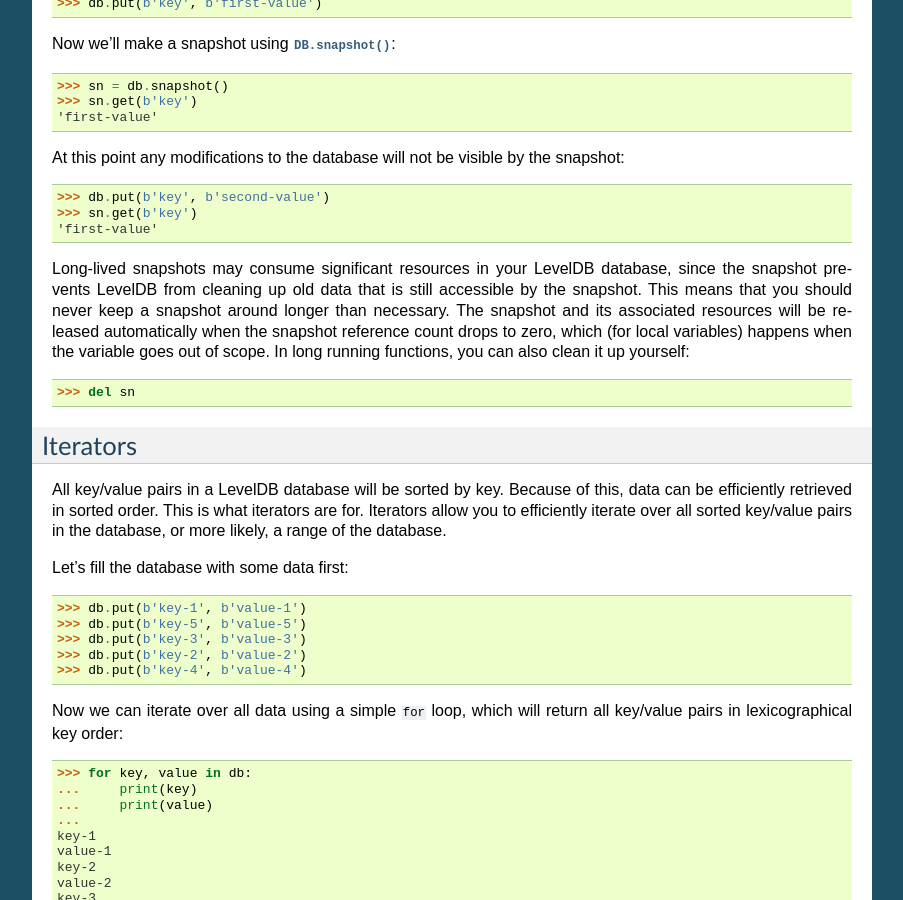
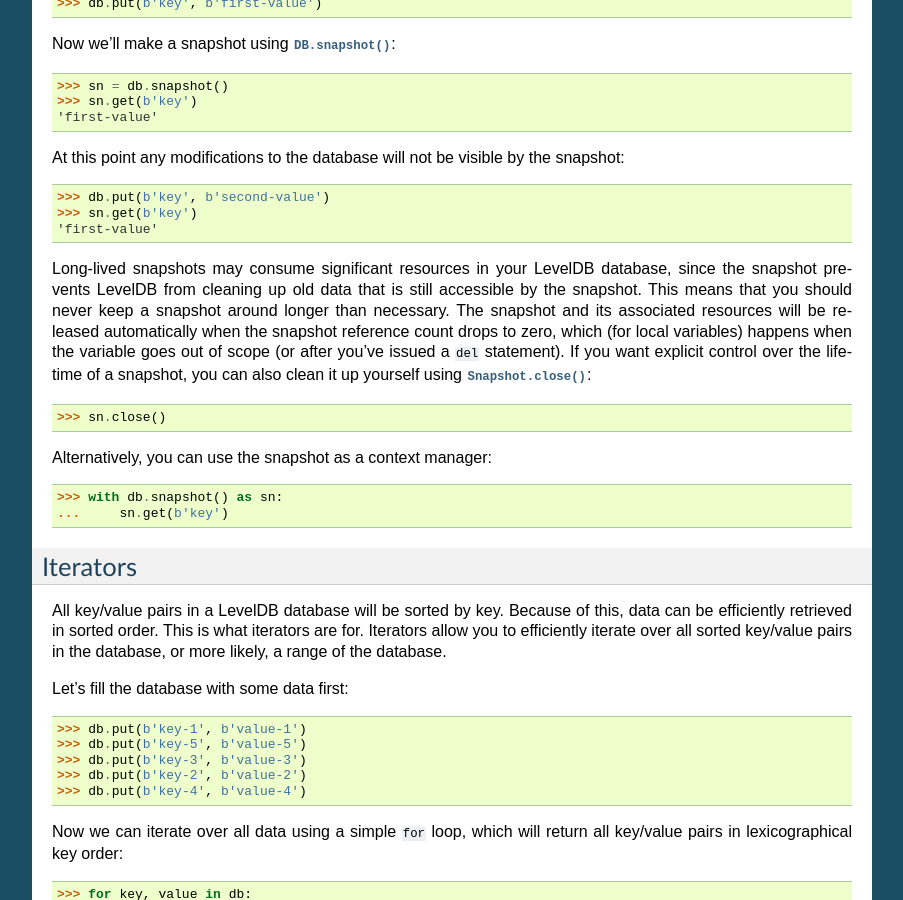
Before and after one commit to wbolster/plyvel, a Sphinx documentation site: the page built from doc/user.rst, in a window 1280 px wide and 900 px high, scrolled down 2961 px. Shown: the whole window, without its empty margins (198-1101 px from the left). Built offline with Sphinx 7.4.7, drawn with Linux system fonts in a browser that asks for light colours.

Commit message:
Update docs now that snapshots can be closed explicitly

```diff
--- a/doc/user.rst
+++ b/doc/user.rst
@@ -196,10 +196,18 @@
 accessible by the snapshot. This means that you should never keep a snapshot
 around longer than necessary. The snapshot and its associated resources will be
 released automatically when the snapshot reference count drops to zero, which
-(for local variables) happens when the variable goes out of scope. In long
-running functions, you can also clean it up yourself::
+(for local variables) happens when the variable goes out of scope (or after
+you've issued a ``del`` statement). If you want explicit control over the
+lifetime of a snapshot, you can also clean it up yourself using
+:py:meth:`Snapshot.close`::
 
-    >>> del sn
+    >>> sn.close()
+
+Alternatively, you can use the snapshot as a context manager:
+
+    >>> with db.snapshot() as sn:
+    ...     sn.get(b'key')
+
 
 Iterators
 =========
```
